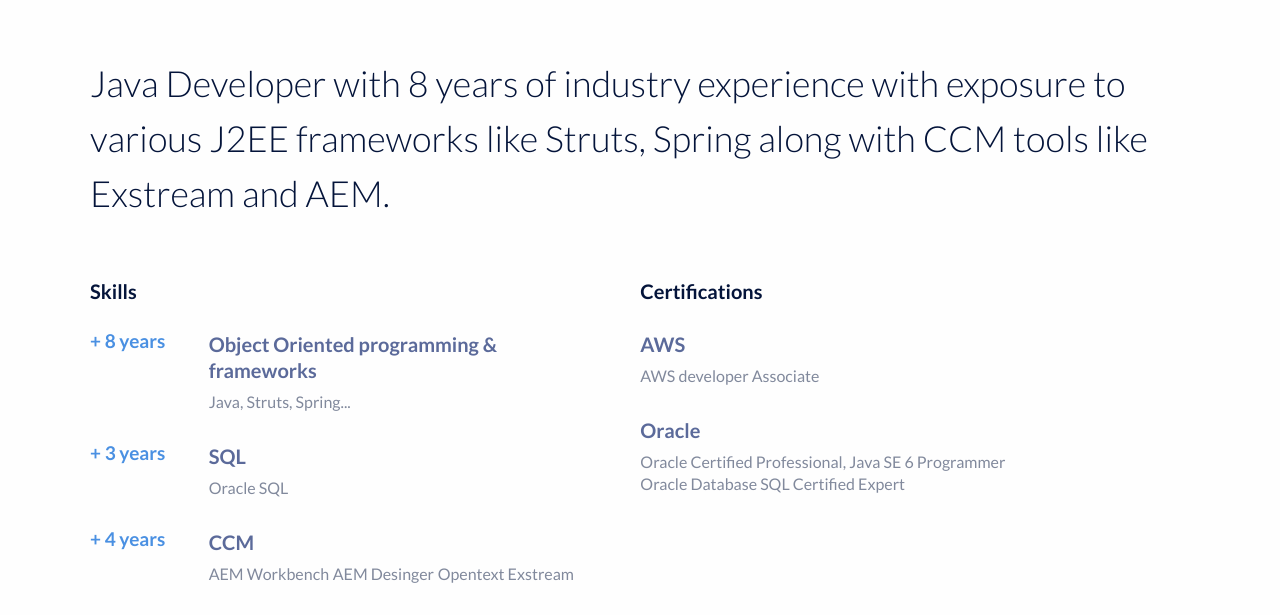
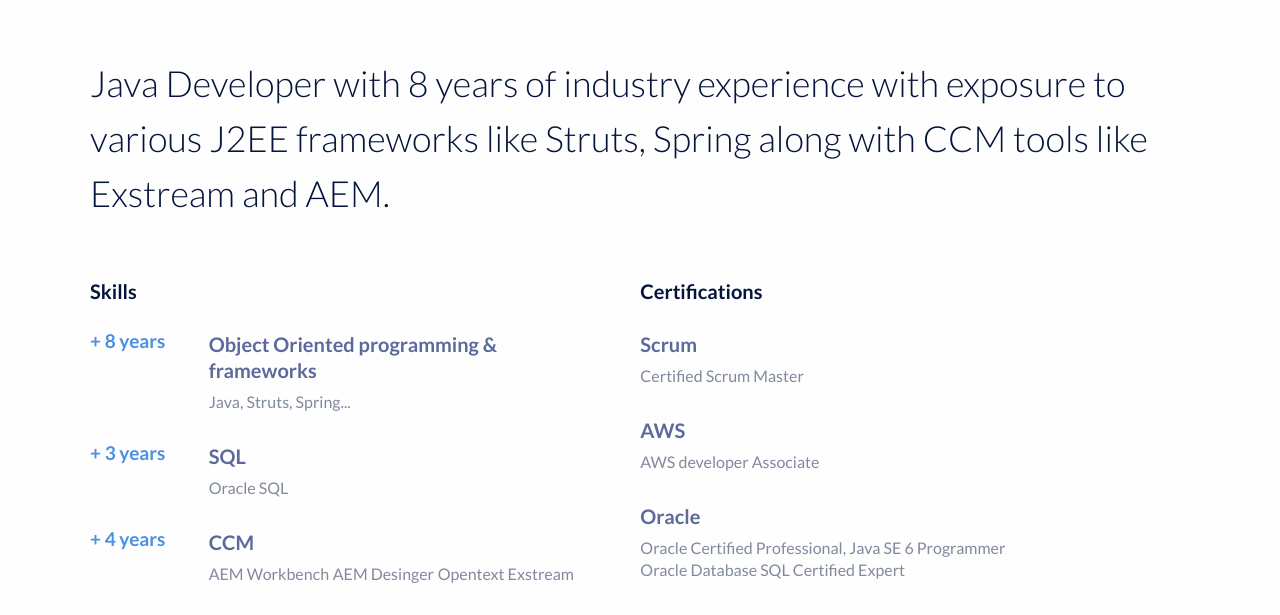
Before and after one commit to PawanMKumar/PawanMKumar.github.io, a plain HTML site: page index.html in a window 1280 px wide. Shown: the part 168-783 px from the top of the page. Drawn offline with Linux system fonts and the light colour scheme.

Commit message:
Added latest certification

```diff
--- a/index.html
+++ b/index.html
@@ -53,7 +53,12 @@
 		</div>
 		<div class="sections">
 				<h2 class="section-title">Certifications</h2>
-
+				<div class="list-card">
+					<div>
+						<h3>Scrum</h3>
+						<span>Certified Scrum Master</span>
+					</div>
+				</div>
 				<div class="list-card">
 					<div>
 						<h3>AWS</h3>
```
